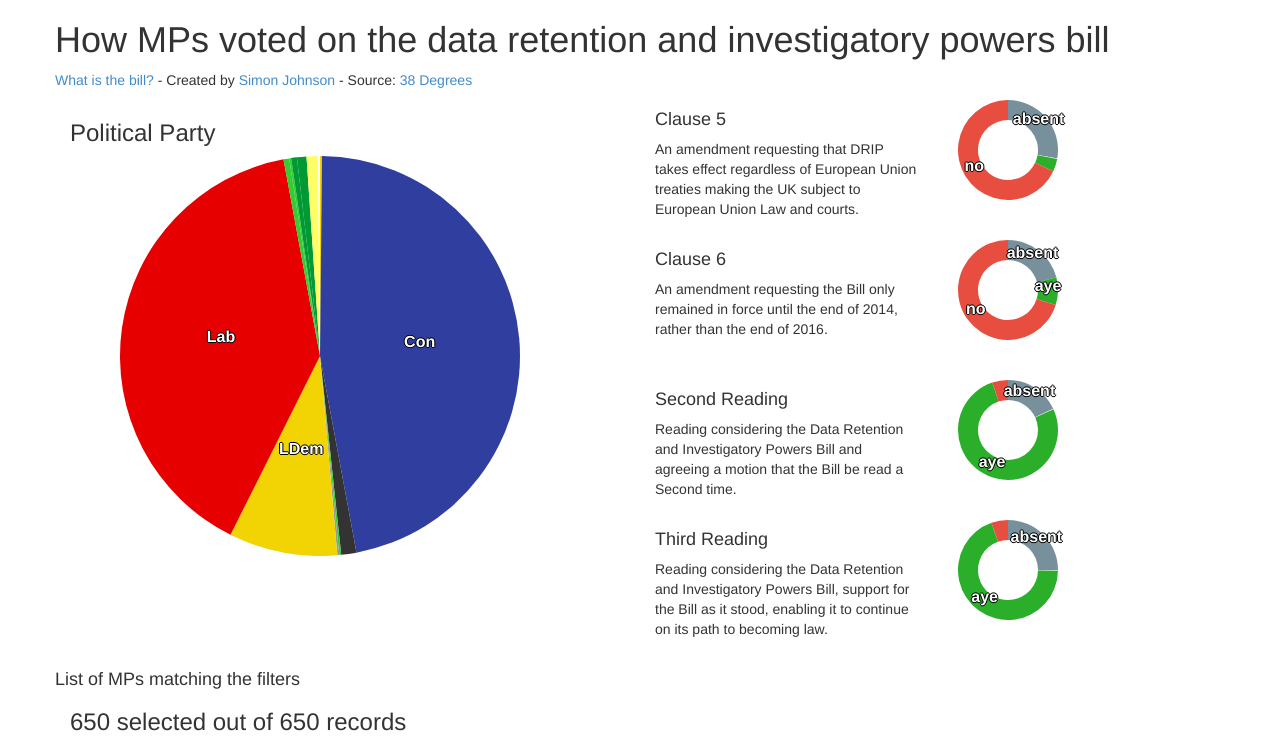
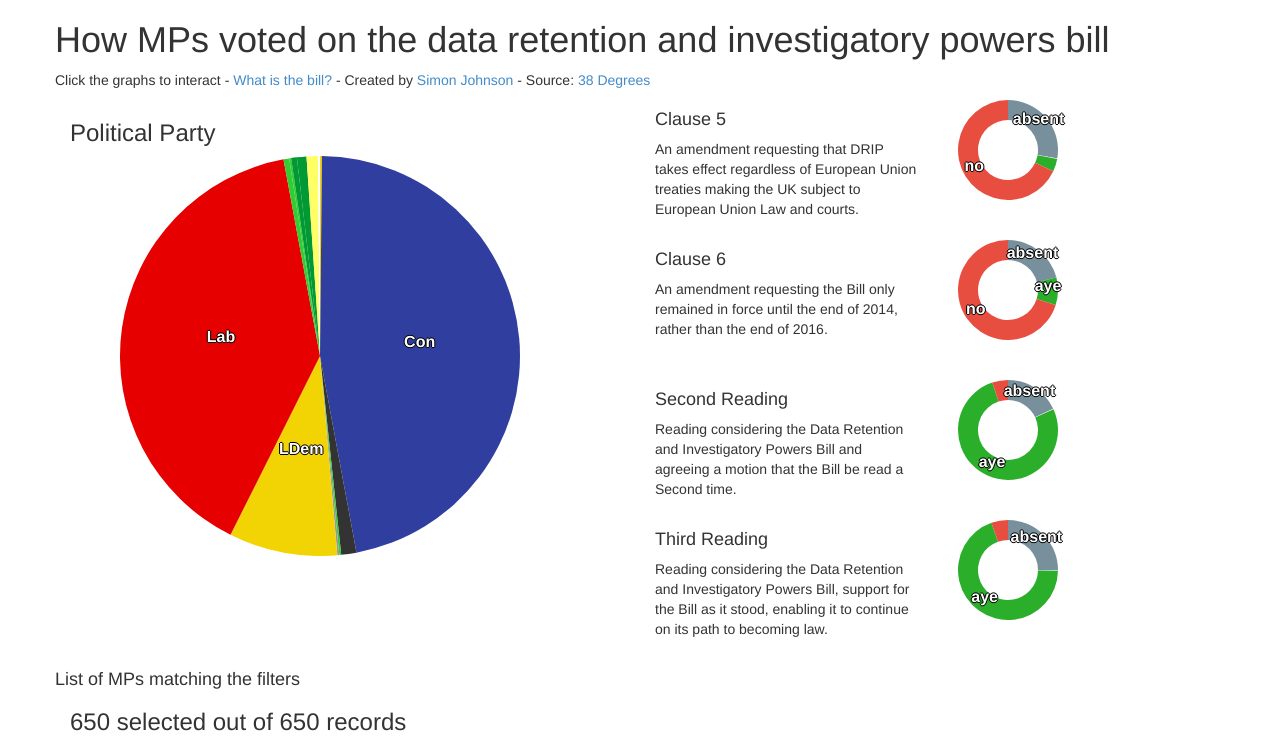
Before and after one commit to SimonbJohnson/MPs_vote_data_retention, a plain HTML site: page index.html in a window 1280 px wide. Shown: the top 743 px of the page. Drawn offline with Linux system fonts and the light colour scheme.

Commit message:
Added instructions

```diff
--- a/index.html
+++ b/index.html
@@ -28,7 +28,7 @@
         <div class="container">
             <div class="row">
                 <h1>How MPs voted on the data retention and investigatory powers bill</h1>
-				<p><a href="http://services.parliament.uk/bills/2014-15/dataretentionandinvestigatorypowers.html">What is the bill?</a> - Created by <a href="https://twitter.com/Simon_B_Johnson">Simon Johnson</a> - Source: <a href="http://blog.38degrees.org.uk/2014/07/16/mp-vote-privacy/">38 Degrees</a></p>
+				<p>Click the graphs to interact - <a href="http://services.parliament.uk/bills/2014-15/dataretentionandinvestigatorypowers.html">What is the bill?</a> - Created by <a href="https://twitter.com/Simon_B_Johnson">Simon Johnson</a> - Source: <a href="http://blog.38degrees.org.uk/2014/07/16/mp-vote-privacy/">38 Degrees</a></p>
                 <div class="col-md-6">
                     <h3>Political Party</h3>
                     <div id="party_chart"></div>
```
